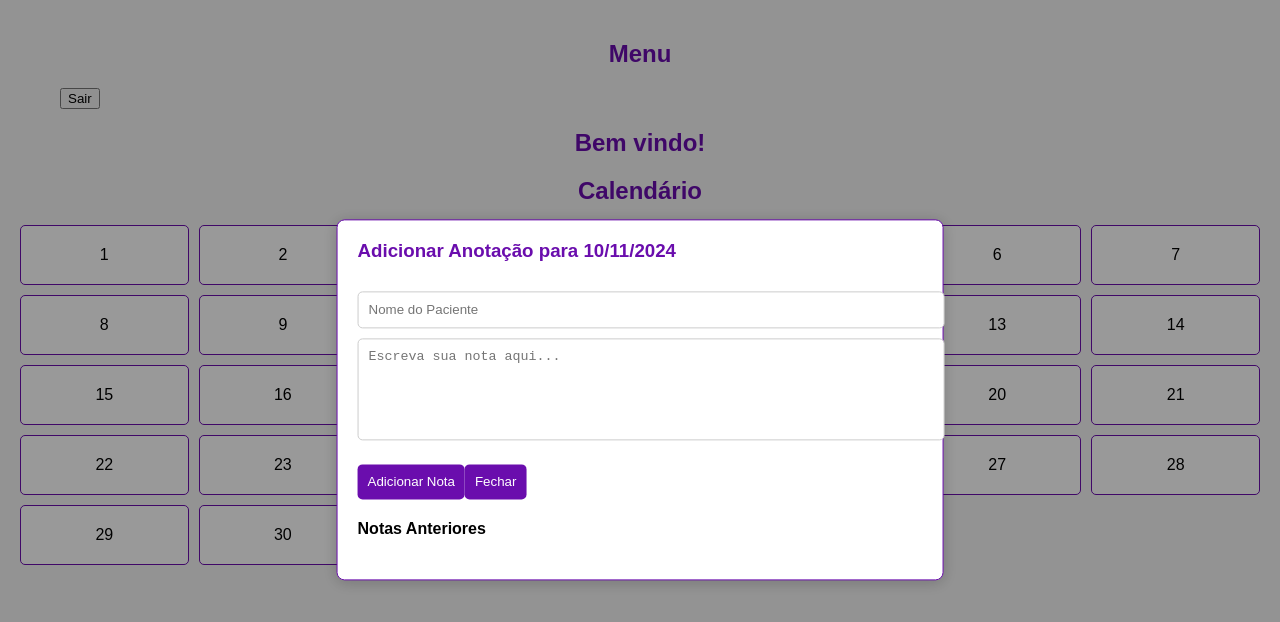
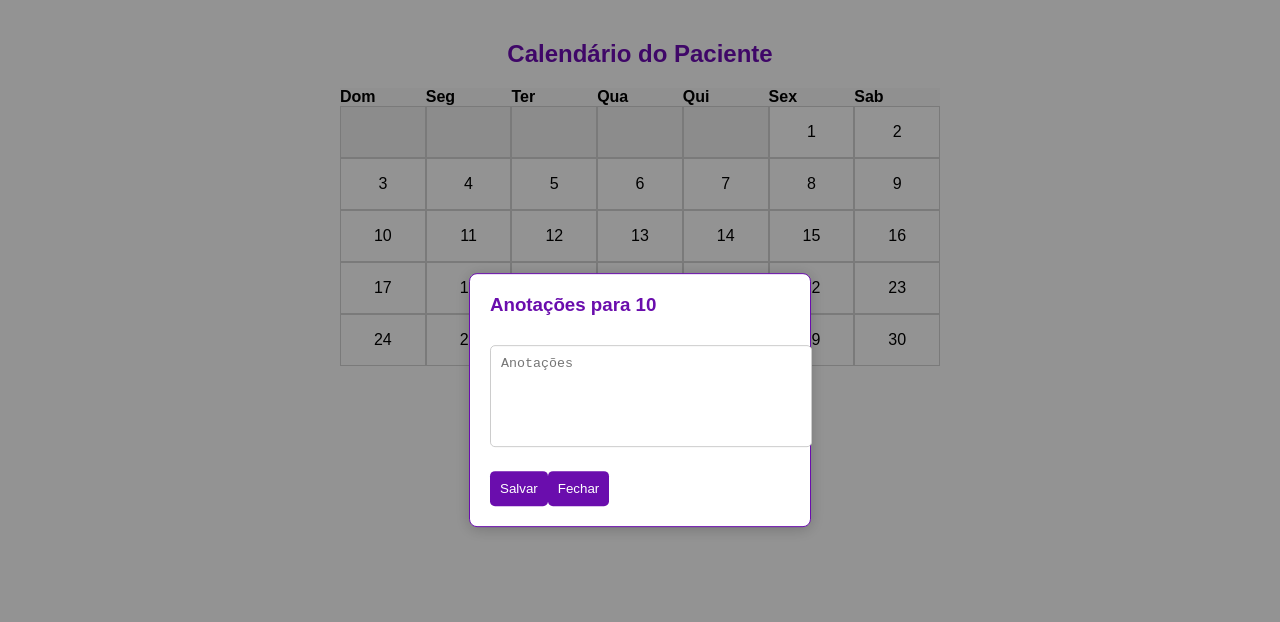
Before and after one commit to machado-gabys/Bem-Estar-, a React (Create React App) app: page /home in a window 1280 px wide. Both pictures are taken after a click on the element "10". Shown: the top 622 px of the page. Built offline with nearby package versions, Linux system fonts and the light colour scheme.

Commit message:
fix: menus de paciente e psicologo

```diff
--- a/src/App.js
+++ b/src/App.js
@@ -1,17 +1,26 @@
-import React from 'react';
+import React, { useState } from 'react';
 import { Route, BrowserRouter as Router, Routes } from 'react-router-dom';
 import Home from './components/Home';
 import Login from './components/Login';
-import Psychologist from './components/Psychologist'; // Importar a página do psicólogo
-import Cadastro from './components/Register'; // Importar o Cadastro
+import Psychologist from './components/Psychologist';
+import Cadastro from './components/Register';
 import './styles/App.css';
 
 function App() {
+    const [users, setUsers] = useState([
+        { username: 'psicologo1', password: 'senha1', userType: 'psicologo' },
+        { username: 'paciente1', password: 'senha1', userType: 'paciente' },
+    ]);
+
+    const handleRegister = (newUser) => {
+        setUsers([...users, newUser]); // Adiciona novo usuário
+    };
+
     return (
         <Router>
             <Routes>
-                <Route path="/" element={<Login />} />
-                <Route path="/cadastro" element={<Cadastro />} />
+                <Route path="/" element={<Login users={users} />} />
+                <Route path="/cadastro" element={<Cadastro onRegister={handleRegister} />} />
                 <Route path="/home" element={<Home />} />
                 <Route path="/calendar" element={<Home />} />
                 <Route path="/psychologist" element={<Psychologist />} />
--- a/src/components/Calendar.js
+++ b/src/components/Calendar.js
@@ -1,7 +1,7 @@
 import React, { useState } from 'react';
 import '../styles/App.css';
 
-const Calendar = () => {
+const Calendar = ({ userType }) => {
     const [selectedDate, setSelectedDate] = useState(null);
     const [note, setNote] = useState('');
     const [patientName, setPatientName] = useState('');
@@ -10,17 +10,16 @@ const Calendar = () => {
 
     const handleDayClick = (date) => {
         setSelectedDate(date);
-        setIsModalOpen(true); // Abre o modal ao clicar em um dia
+        setIsModalOpen(true);
     };
 
     const handleAddNote = (e) => {
         e.preventDefault();
-        if (selectedDate && patientName && note) {
-            const newNote = {
-                patient: patientName,
-                note,
-                date: selectedDate,
-            };
+        const newNote = { note, date: selectedDate };
+
+        if (userType === 'psicologo') {
+            newNote.patient = patientName;
+        }
 
         setNotes((prevNotes) => ({
             ...prevNotes,
@@ -29,17 +28,13 @@ const Calendar = () => {
 
         setNote('');
         setPatientName('');
-            setIsModalOpen(false); // Fecha o modal após adicionar a nota
-            alert('Nota adicionada com sucesso!');
-        } else {
-            alert('Por favor, preencha todos os campos.');
-        }
+        setIsModalOpen(false);
     };
 
     const renderDays = () => {
         const days = [];
         for (let day = 1; day <= 30; day++) {
-            const date = `${day}/11/2024`; // Exemplo de data
+            const date = `${day}/11/2024`;
             days.push(
                 <div
                     key={day}
@@ -62,28 +57,28 @@ const Calendar = () => {
                 <div className="modal-overlay">
                     <div className="note-modal">
                         <h3>Adicionar Anotação para {selectedDate}</h3>
+                        {userType === 'psicologo' && (
                             <input
                                 type="text"
                                 placeholder="Nome do Paciente"
                                 value={patientName}
                                 onChange={(e) => setPatientName(e.target.value)}
-                            required
                             />
+                        )}
                         <textarea
                             placeholder="Escreva sua nota aqui..."
                             value={note}
                             onChange={(e) => setNote(e.target.value)}
-                            required
                         />
                         <button onClick={handleAddNote}>Adicionar Nota</button>
                         <button onClick={() => setIsModalOpen(false)}>Fechar</button>
 
-                        {/* Exibir notas anteriores para esta data */}
                         <h4>Notas Anteriores</h4>
                         <ul>
                             {(notes[selectedDate] || []).map((item, index) => (
                                 <li key={index}>
-                                    <strong>{item.patient}</strong> - {item.note}
+                                    {userType === 'psicologo' && <strong>{item.patient}</strong>}
+                                    {item.note}
                                 </li>
                             ))}
                         </ul>
--- a/src/components/Home.js
+++ b/src/components/Home.js
@@ -1,13 +1,93 @@
-import React from 'react';
-import Calendar from './Calendar'; // Importando o Calendar
-import Sidebar from './Sidebar'; // Importando o Sidebar
+import React, { useState } from 'react';
+import { useLocation } from 'react-router-dom';
+import '../styles/Home.css';
 
 const Home = () => {
+    const location = useLocation();
+    const userType = location.state?.userType; // Obtém o tipo de usuário do estado da navegação
+
+    const [selectedDate, setSelectedDate] = useState(null);
+    const [patientName, setPatientName] = useState('');
+    const [notes, setNotes] = useState('');
+    const [isModalOpen, setIsModalOpen] = useState(false);
+    const [annotations, setAnnotations] = useState({}); // Usar um objeto para armazenar anotações por data
+
+    const date = new Date();
+    const month = date.getMonth();
+    const year = date.getFullYear();
+    const daysInMonth = new Date(year, month + 1, 0).getDate();
+    const daysArray = [...Array(daysInMonth).keys()].map(i => i + 1);
+    const firstDay = new Date(year, month, 1).getDay();
+
+    const handleDayClick = (day) => {
+        setSelectedDate(day);
+        const dateKey = `${year}-${month + 1}-${day}`; // Formata a data como chave
+        const existingAnnotation = annotations[dateKey] || { patientName: '', notes: '' };
+        setPatientName(existingAnnotation.patientName);
+        setNotes(existingAnnotation.notes);
+        setIsModalOpen(true);
+    };
+
+    const handleSave = () => {
+        const dateKey = `${year}-${month + 1}-${selectedDate}`; // Formata a data como chave
+        setAnnotations({
+            ...annotations,
+            [dateKey]: {
+                patientName: userType === 'psicologo' ? patientName : null,
+                notes: notes,
+            },
+        });
+        console.log('Anotações salvas:', { ...annotations, [dateKey]: { patientName, notes } }); // Para verificar no console
+        setPatientName(''); // Limpa os campos após salvar
+        setNotes('');
+        setIsModalOpen(false);
+    };
+
     return (
         <div>
-            <Sidebar /> {/* Adicionando Sidebar */}
-            <h2>Bem vindo!</h2>
-            <Calendar /> {/* Chamando o componente Calendar aqui */}
+            <h2>{userType === 'psicologo' ? 'Calendário do Psicólogo' : 'Calendário do Paciente'}</h2>
+            <div className="calendar">
+                <div className="calendar-header">
+                    <div>Dom</div>
+                    <div>Seg</div>
+                    <div>Ter</div>
+                    <div>Qua</div>
+                    <div>Qui</div>
+                    <div>Sex</div>
+                    <div>Sab</div>
+                </div>
+                <div className="calendar-body">
+                    {Array(firstDay).fill(null).map((_, i) => <div key={`empty-${i}`} className="calendar-day empty"></div>)}
+                    {daysArray.map(day => (
+                        <div key={day} className="calendar-day" onClick={() => handleDayClick(day)}>
+                            {day}
+                        </div>
+                    ))}
+                </div>
+            </div>
+
+            {isModalOpen && (
+                <div className="modal-overlay">
+                    <div className="note-modal">
+                        <h3>Anotações para {selectedDate}</h3>
+                        {userType === 'psicologo' && (
+                            <input
+                                type="text"
+                                placeholder="Nome do Paciente"
+                                value={patientName}
+                                onChange={(e) => setPatientName(e.target.value)}
+                            />
+                        )}
+                        <textarea
+                            placeholder="Anotações"
+                            value={notes}
+                            onChange={(e) => setNotes(e.target.value)}
+                        />
+                        <button onClick={handleSave}>Salvar</button>
+                        <button onClick={() => setIsModalOpen(false)}>Fechar</button>
+                    </div>
+                </div>
+            )}
         </div>
     );
 };
--- a/src/components/Login.js
+++ b/src/components/Login.js
@@ -1,27 +1,22 @@
 import React, { useState } from 'react';
-import { useNavigate } from 'react-router-dom'; // Importar useNavigate
+import { Link, useNavigate } from 'react-router-dom';
 
-const Login = () => {
+const Login = ({ users }) => {
     const [username, setUsername] = useState('');
     const [password, setPassword] = useState('');
-    const navigate = useNavigate(); // Usar o hook useNavigate
+    const navigate = useNavigate();
 
     const handleLogin = (e) => {
         e.preventDefault();
-        const users = JSON.parse(localStorage.getItem('users')) || [];
 
-        // Verifica se o usuário existe e se a senha está correta
-        const user = users.find(user => user.username === username && user.password === password);
+        // Verifica se o usuário está cadastrado
+        const user = users.find((user) => user.username === username && user.password === password);
 
         if (user) {
-            // Redireciona com base no tipo de usuário
-            if (user.userType === 'psicologo') {
-                navigate('/psychologist'); // Redireciona para o menu do psicólogo
-            } else {
-                navigate('/home'); // Redireciona para o menu do paciente
-            }
+            // Redireciona para a home do usuário com o tipo de usuário no estado
+            navigate('/home', { state: { userType: user.userType } });
         } else {
-            alert('Usuário ou senha inválidos!');
+            alert('Usuário ou senha inválidos. Por favor, tente novamente.');
         }
     };
 
@@ -45,7 +40,7 @@ const Login = () => {
                     <button type="submit">Entrar</button>
                 </form>
                 <p>
-                    Não tem uma conta? <a href="/cadastro">Cadastre-se</a>
+                    Não tem uma conta? <Link to="/cadastro">Cadastre-se aqui</Link>
                 </p>
             </div>
         </div>
--- a/src/styles/App.css
+++ b/src/styles/App.css
@@ -154,6 +154,7 @@ h2 {
   cursor: pointer;
   font-size: 16px;
   transition: background-color 0.3s, transform 0.2s;
+  margin-top: 10px;
 }
 
 .auth-card button:hover {
--- /dev/null
+++ b/src/styles/Home.css
@@ -0,0 +1,55 @@
+.calendar {
+    display: flex;
+    flex-direction: column;
+    width: 100%;
+    max-width: 600px;
+    margin: auto;
+}
+
+.calendar-header {
+    display: grid;
+    grid-template-columns: repeat(7, 1fr);
+    background-color: #f0f0f0;
+    font-weight: bold;
+}
+
+.calendar-body {
+    display: grid;
+    grid-template-columns: repeat(7, 1fr);
+}
+
+.calendar-day {
+    border: 1px solid #ccc;
+    height: 50px; /* Altura das células do calendário */
+    display: flex;
+    justify-content: center;
+    align-items: center;
+    cursor: pointer;
+}
+
+.calendar-day.empty {
+    background-color: #eaeaea;
+}
+
+.calendar-day:hover {
+    background-color: #d0e1f9; /* Cor ao passar o mouse */
+}
+
+.modal-overlay {
+    position: fixed;
+    top: 0;
+    left: 0;
+    right: 0;
+    bottom: 0;
+    background: rgba(0, 0, 0, 0.5);
+    display: flex;
+    justify-content: center;
+    align-items: center;
+}
+
+.note-modal {
+    background: white;
+    padding: 20px;
+    border-radius: 5px;
+    width: 300px;
+}
```
Also changed, not shown: src/components/Register.js (+20 -7 lines). Lines whose indentation alone changed are shown as unchanged.
